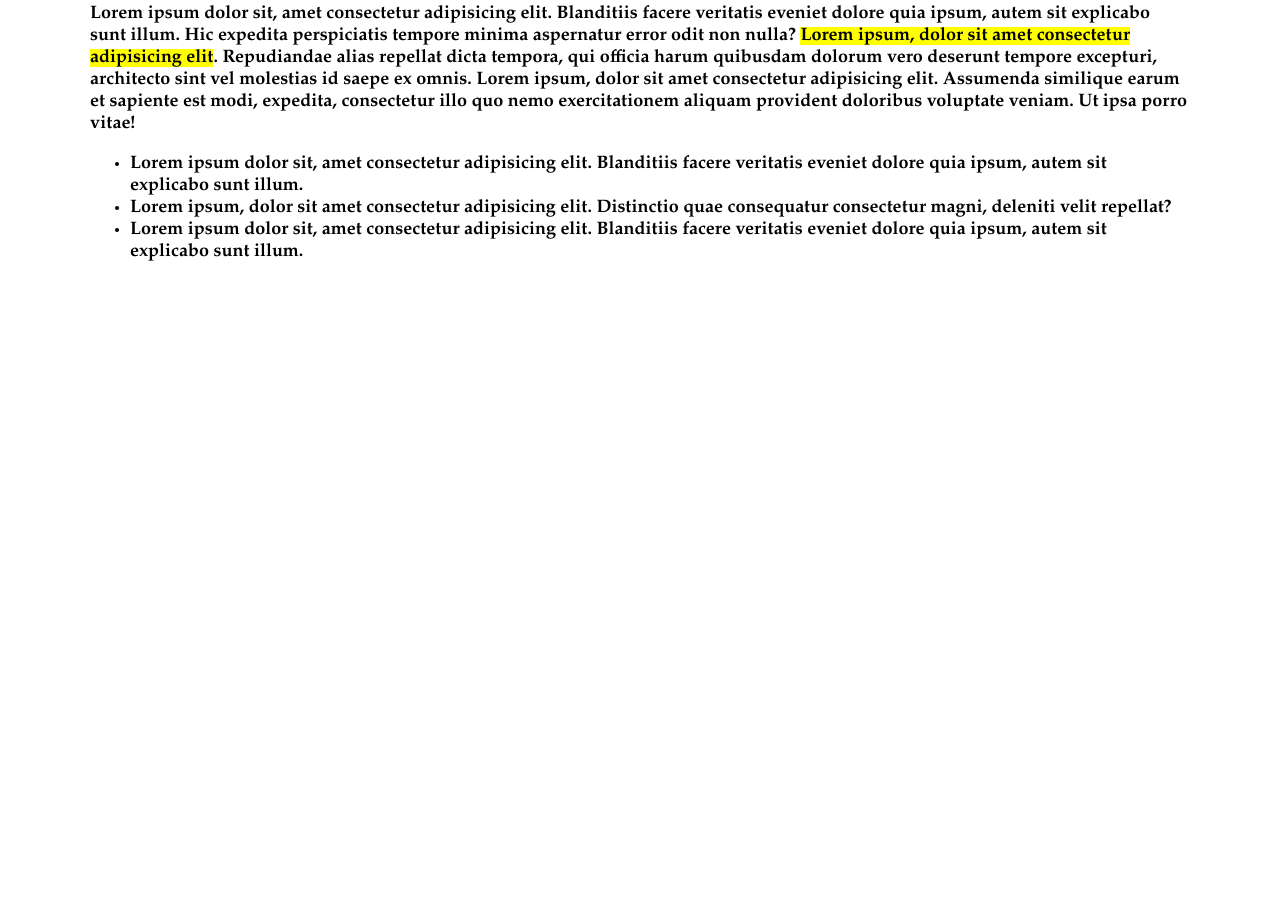
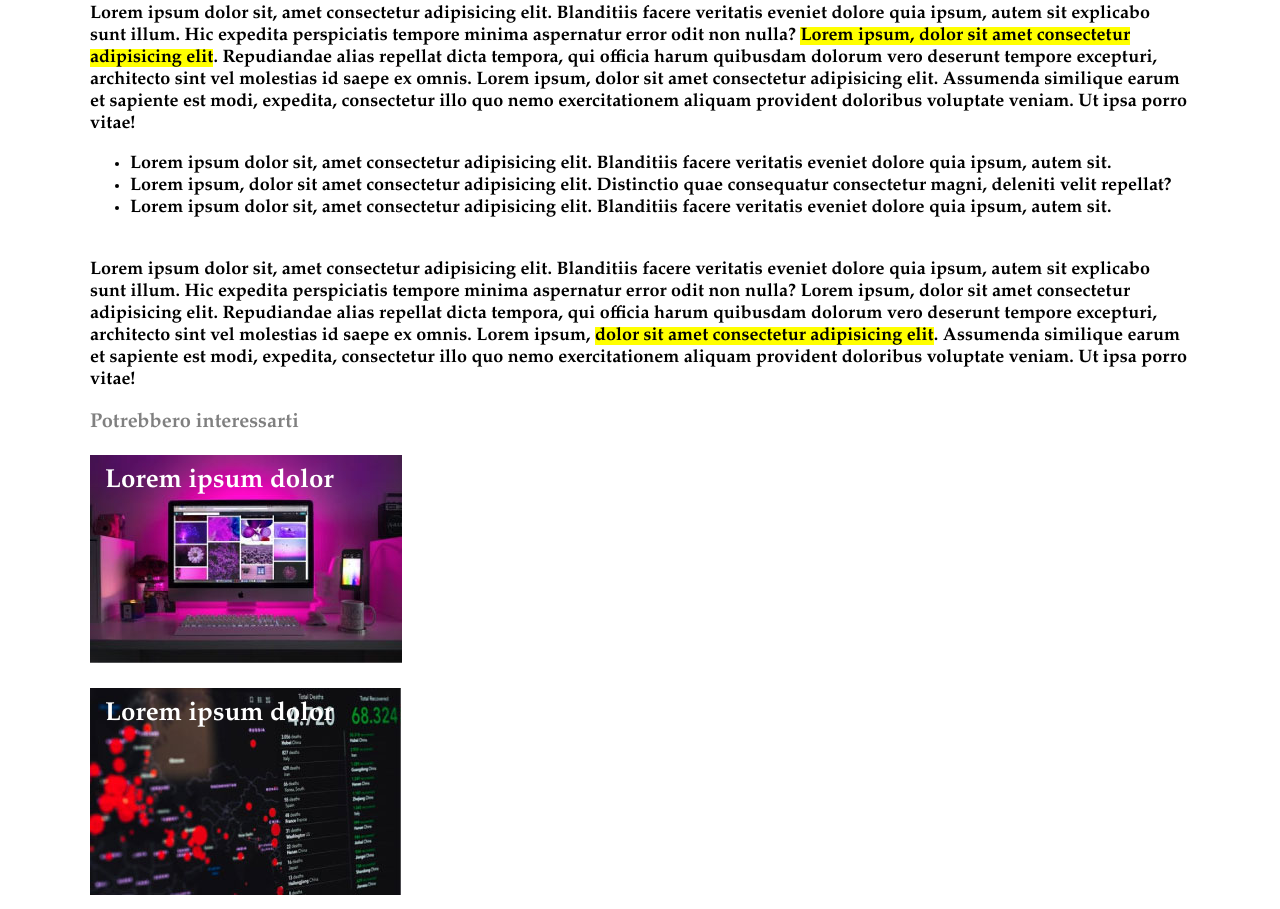
Before and after one commit to dragsec/html-css-booleaner, a plain HTML site: page index.html in a window 1280 px wide. Shown: the part 693-1602 px from the top of the page. Before the commit the page ends 974 px from the top, so only its background shows below. Drawn offline with Linux system fonts and the light colour scheme.

Commit message:
con_advertising

```diff
--- a/index.html
+++ b/index.html
@@ -37,14 +37,28 @@
                 Lorem ipsum dolor sit, amet consectetur adipisicing elit. Blanditiis facere veritatis eveniet dolore quia ipsum, autem sit explicabo sunt illum. Hic expedita perspiciatis tempore minima aspernatur error odit non nulla? <mark>Lorem ipsum, dolor sit amet consectetur adipisicing elit</mark>. Repudiandae alias repellat dicta tempora, qui officia harum quibusdam dolorum vero deserunt tempore excepturi, architecto sint vel molestias id saepe ex omnis. Lorem ipsum, dolor sit amet consectetur adipisicing elit. Assumenda similique earum et sapiente est modi, expedita, consectetur illo quo nemo exercitationem aliquam provident doloribus voluptate veniam. Ut ipsa porro vitae!
                 <br>
                 <ul>
-                    <li>Lorem ipsum dolor sit, amet consectetur adipisicing elit. Blanditiis facere veritatis eveniet dolore quia ipsum, autem sit explicabo sunt illum.</li>
+                    <li>Lorem ipsum dolor sit, amet consectetur adipisicing elit. Blanditiis facere veritatis eveniet dolore quia ipsum, autem sit.</li>
                     <li>Lorem ipsum, dolor sit amet consectetur adipisicing elit. Distinctio quae consequatur consectetur magni, deleniti velit repellat?</li>
-                    <li>Lorem ipsum dolor sit, amet consectetur adipisicing elit. Blanditiis facere veritatis eveniet dolore quia ipsum, autem sit explicabo sunt illum.</li>
+                    <li>Lorem ipsum dolor sit, amet consectetur adipisicing elit. Blanditiis facere veritatis eveniet dolore quia ipsum, autem sit.</li>
                 </ul>
 
+
+                <br>
+                Lorem ipsum dolor sit, amet consectetur adipisicing elit. Blanditiis facere veritatis eveniet dolore quia ipsum, autem sit explicabo sunt illum. Hic expedita perspiciatis tempore minima aspernatur error odit non nulla? Lorem ipsum, dolor sit amet consectetur adipisicing elit. Repudiandae alias repellat dicta tempora, qui officia harum quibusdam dolorum vero deserunt tempore excepturi, architecto sint vel molestias id saepe ex omnis. Lorem ipsum, <mark>dolor sit amet consectetur adipisicing elit</mark>. Assumenda similique earum et sapiente est modi, expedita, consectetur illo quo nemo exercitationem aliquam provident doloribus voluptate veniam. Ut ipsa porro vitae!
             </div>
 
-
+            <div>
+                <p class="adtext">Potrebbero interessarti</p>
+                <div class="ad1">
+                    <img src="img/monitor.jpg">
+                    <p class="adlorem1">Lorem ipsum dolor</p>
+                </div>
+                <br>
+                <div class="ad1">
+                    <img src="img/graph.jpg">
+                    <p class="adlorem1">Lorem ipsum dolor</p>
+                </div>
+            </div>
 
 
 
--- a/style.css
+++ b/style.css
@@ -52,3 +52,22 @@
     font-size: 18px;
     font-weight: 700;
 }
+
+.adtext{
+    font-size: 20px;
+    color:gray;
+    font-weight: bolder;
+}
+
+.ad1{
+    position: relative;
+}
+
+.adlorem1{
+    font-size: 26px;
+    font-weight: bold;
+    color:white;
+    position: absolute;
+    top: -15px;
+    left: 15px;
+}
```
